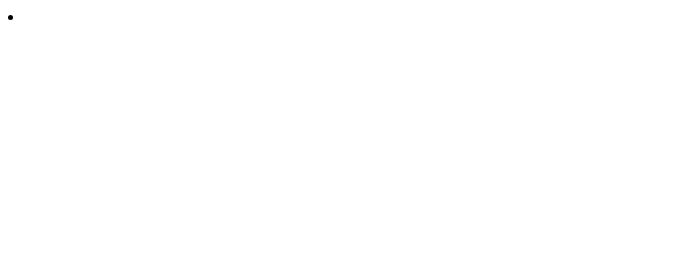
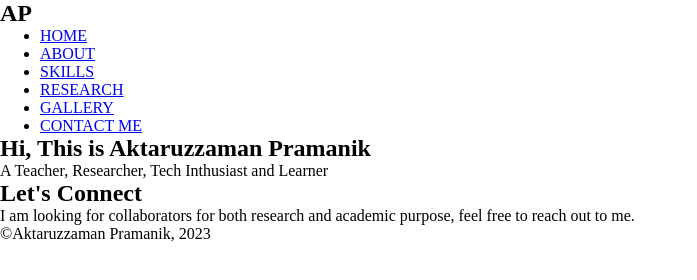
Before and after one commit to a-pramanik37/BongoDev-p1-portfolio, a plain HTML site: page index.html in a window 1280 px wide. Shown: the whole page, without its empty margins (0-697 px from the left). Drawn offline with Linux system fonts and the light colour scheme.

Commit message:
Added files and edited html and css files

```diff
--- a/index.html
+++ b/index.html
@@ -4,10 +4,44 @@
     <meta charset="UTF-8">
     <meta http-equiv="X-UA-Compatible" content="IE=edge">
     <meta name="viewport" content="width=device-width, initial-scale=1.0">
-    <li></li>
-    <title>Document</title>
+    <link rel="stylesheet" href="style.css">
+    <title>Portfolio Website</title>
 </head>
 <body>
+    <!-- header -->
+    <header id="header">
+        <nav class="top-nav">
+            <h1 class="logo">A<span class="text-design">P</span></h1>
+            <ul>
+                <li><a href="#">HOME</a></li>
+                <li><a href="#">ABOUT</a></li>
+                <li><a href="#">SKILLS</a></li>
+                <li><a href="#">RESEARCH</a></li>
+                <li><a href="#">GALLERY</a></li>
+                <li><a href="#">CONTACT ME</a></li>
+            </ul>
+        </nav>
+    </header>
+
+    <!-- top section -->
+    <section id="hero">
+        <h1>Hi, This is <span class="text-design">Aktaruzzaman Pramanik</span></h1>
+        <p>A Teacher, Researcher, Tech Inthusiast and Learner</p>
+    </section>
+
+    <!-- Contact -->
+    <section id="contact">
+
+        <h1>Let's Connect</h1>
+        <p>I am looking for collaborators for both research and academic purpose, feel free to reach out to me.</p>
+
+    </section>
+
+    <!-- Footer -->
+    <footer id="footer">
+        <p>&copy;Aktaruzzaman Pramanik, 2023</p>
+    </footer>
+
 
 </body>
 </html>
--- a/style.css
+++ b/style.css
@@ -0,0 +1,3 @@
+*{
+    margin: 0;
+}
```
Also changed, not shown: images/aktaruzzaman.png (renamed from aktaruzzaman.png), 1 other file.
